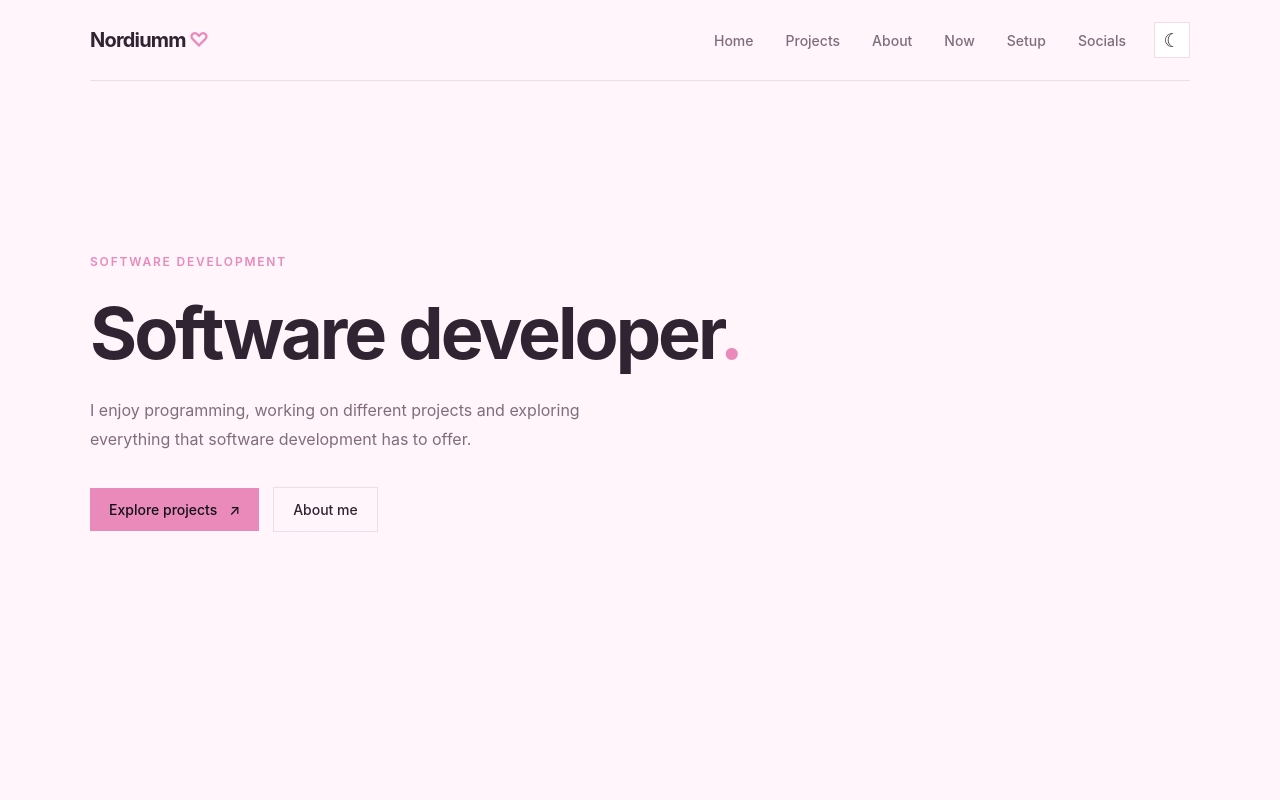
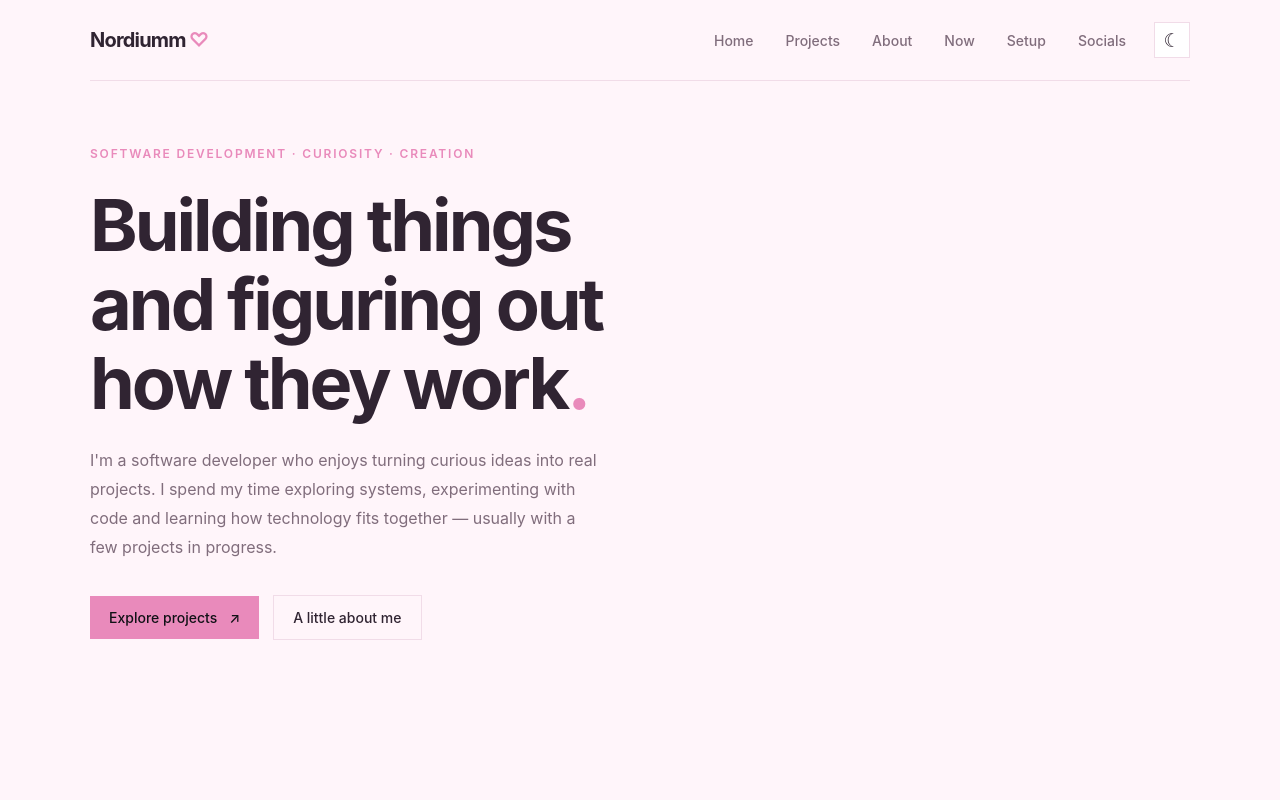
Before and after one commit to Nordiumm/Nordiumm.github.io, a React (Vite) app: page / in a window 1280 px wide. Shown: the top 800 px of the page. Built offline with nearby package versions, Linux system fonts and the light colour scheme.

Commit message:
Update Hero.tsx

```diff
--- a/src/features/home/components/Hero.tsx
+++ b/src/features/home/components/Hero.tsx
@@ -4,16 +4,18 @@ function Hero() {
   return (
     <section className={styles.hero} id="home">
       <div className={styles.content}>
-        <span className={styles.label}>SOFTWARE DEVELOPMENT</span>
+        <span className={styles.label}>SOFTWARE DEVELOPMENT · CURIOSITY · CREATION</span>
 
         <h1>
-          Software developer
-          <span>.</span>
+          Building things<br />
+          and figuring out<br />
+          how they work<span>.</span>
         </h1>
 
         <p className={styles.description}>
-          I enjoy programming, working on different projects
-          and exploring everything that software development has to offer.
+          I'm a software developer who enjoys turning curious ideas into real projects.
+          I spend my time exploring systems, experimenting with code and learning how
+          technology fits together — usually with a few projects in progress.
         </p>
 
         <div className={styles.actions}>
@@ -22,7 +24,7 @@ function Hero() {
           </a>
 
           <a href="/about" className={styles.secondaryButton}>
-            About me
+            A little about me
           </a>
         </div>
       </div>
```
